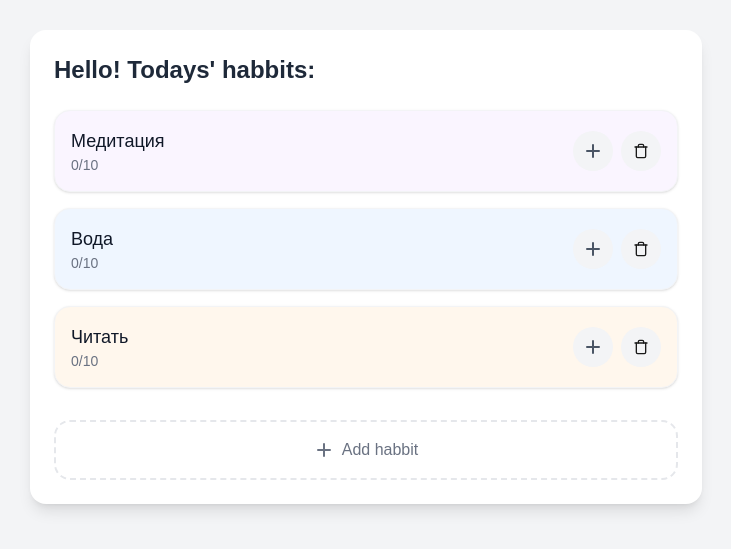
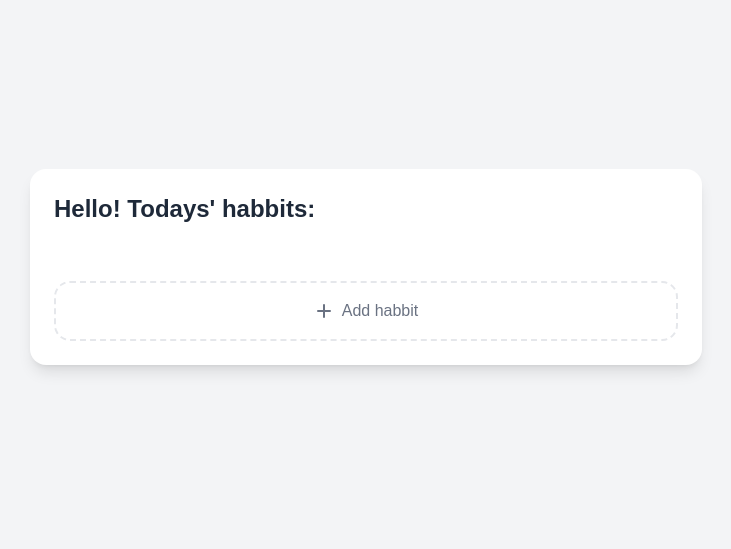
Before and after one commit to fedek1324/Habbits-Tracker, a Next.js app: page / in a window 1280 px wide. Shown: the part 133-682 px from the top of the page, without its empty margins (274-1005 px from the left). Built offline with nearby package versions, Linux system fonts and the light colour scheme.

Commit message:
add habbits create and read

```diff
--- a/app/components/HabbitButton.tsx
+++ b/app/components/HabbitButton.tsx
@@ -3,19 +3,22 @@ import { LuTrash } from "react-icons/lu";
 
 interface HabbitButtonProps {
   title: string;
+  currentCount: number,
+  totalCount: number
   bgColor: string;
 }
 
 const HabitButton: React.FC<HabbitButtonProps> = ({
   title,
-  bgColor = "bg-white",
+  currentCount,
+  totalCount,
+  bgColor = "white",
 }) => {
-  let subtitle = "0/10";
+  let subtitle = `${currentCount}/${totalCount}`;
   let completed = false;
   return (
     <div
       className={`
-        ${bgColor}
         rounded-2xl
         p-4
         w-full
@@ -23,12 +26,11 @@ const HabitButton: React.FC<HabbitButtonProps> = ({
         items-center
         justify-between
         shadow-sm
-        border
-        border-gray-100
         hover:shadow-md
         transition-all
 
       `}
+     style={{ backgroundColor: bgColor }}
     >
       <div className="flex items-center space-x-4">
         {/* Текст */}
--- a/app/components/Modal.tsx
+++ b/app/components/Modal.tsx
@@ -22,7 +22,7 @@ const Modal: React.FC<ModalProps> = ({ modalOpen, setModalOpen, children }) => {
   return (
     <dialog
       ref={dialogRef}
-      className="rounded-2xl p-6 w-full max-w-md shadow-xl bg-white"
+      className="rounded-2xl p-6 w-full max-w-md shadow-xl bg-white fixed top-1/2 left-1/2 transform -translate-x-1/2 -translate-y-1/2 m-0"
       onCancel={() => setModalOpen(false)}
       onClose={() => setModalOpen(false)}
     >
--- a/app/page.tsx
+++ b/app/page.tsx
@@ -1,8 +1,33 @@
+"use client";
+
 import Image from "next/image";
 import HabitButton from "./components/HabbitButton";
 import AddHabbit from "./components/AddHabbit";
+import { getHabits } from "@/api";
+import { useEffect, useState } from "react";
+import IHabbit from "@/types/habbit";
+
+function getPastelColorFromId(id: string): string {
+  // Простая хеш-функция
+  let hash = 0;
+  for (let i = 0; i < id.length; i++) {
+    hash = id.charCodeAt(i) + ((hash << 5) - hash);
+  }
+
+  // Ограничим hue от 0 до 360
+  const hue = Math.abs(hash) % 360;
+
+  // HSL: высокая светлота (80%), малая насыщенность 90%) → пастельные
+  return `hsl(${hue}, 80%, 94%)`;
+}
 
 export default function Home() {
+  const [habbits, setHabbits] = useState<IHabbit[]>([]);
+
+  useEffect(() => {
+    getHabits().then((habbits) => setHabbits(habbits));
+  }, []);
+
   return (
     <div className="grid grid-rows-[20px_1fr_20px] items-center justify-items-center min-h-screen p-4 sm:p-8 bg-gray-100">
       <main className="bg-white rounded-2xl shadow-lg p-6 w-full max-w-md sm:max-w-2xl row-start-2 flex flex-col gap-6 items-center sm:items-start">
@@ -12,20 +37,15 @@ export default function Home() {
 
         {/* Список привычек */}
         <div className="w-full space-y-4">
-          <HabitButton
-            title="Медитация"
-            bgColor="bg-purple-50"
-          />
-
-          <HabitButton
-            title="Вода"
-            bgColor="bg-blue-50"
-          />
-
-          <HabitButton
-            title="Читать"
-            bgColor="bg-orange-50"
-          />
+          {habbits.map((habbit) => (
+            <HabitButton
+              key={habbit.id}
+              title={habbit.text}
+              currentCount={habbit.currentCount}
+              totalCount={habbit.needCount}
+              bgColor={getPastelColorFromId(habbit.id)}
+            />
+          ))}
         </div>
 
         <AddHabbit />
```
